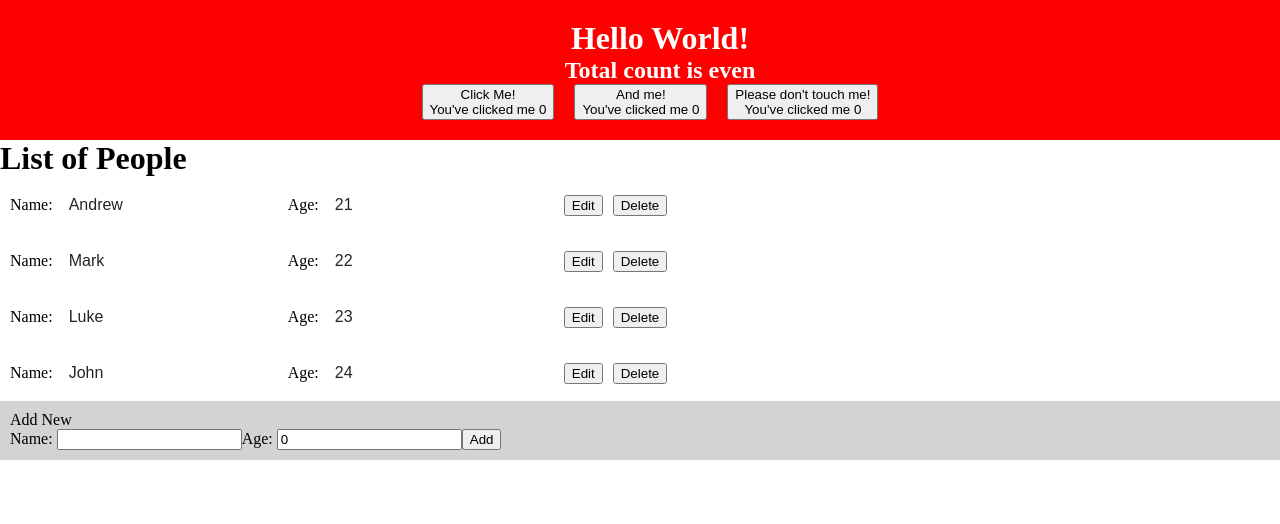
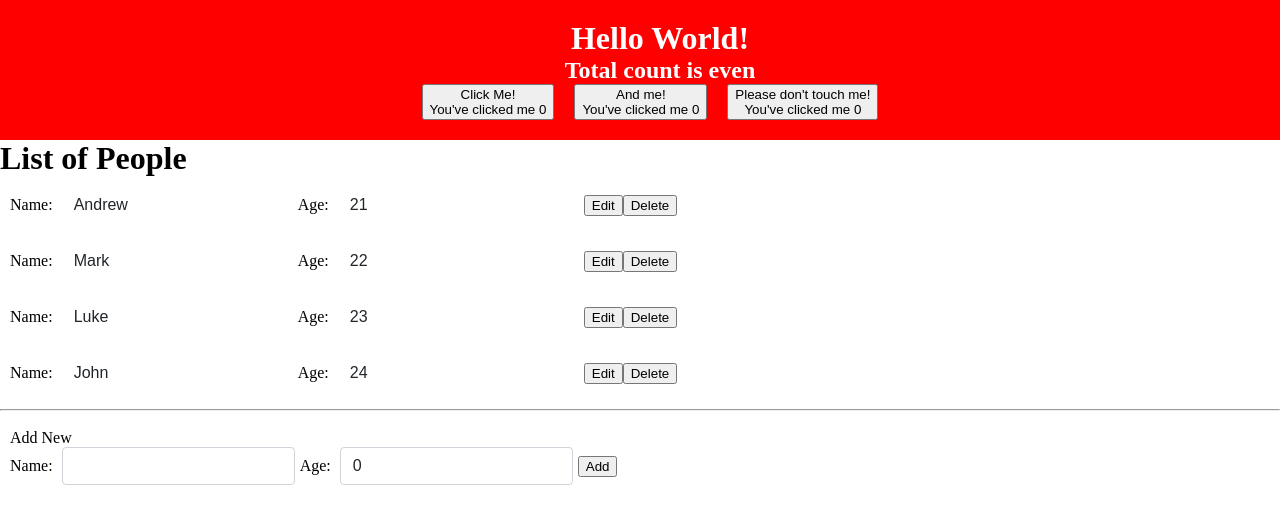
Before and after one commit to kierandesoer/vmer_react_training_to_Stage11, a React app: page / in a window 1280 px wide. Shown: the top 524 px of the page. Built offline with nearby package versions, Linux system fonts and the light colour scheme.

Commit message:
Added Styling for 'Add New' stage 11

```diff
--- a/src/App.css
+++ b/src/App.css
@@ -4,6 +4,7 @@
     border: none;
     outline: none;
     padding: 6px 12px;
+    margin: 0px 5px;
     font-size: 16px;
     font-weight: 400;
     line-height: 1.5;
@@ -11,11 +12,13 @@
     background-color: #ffffff;
     background-clip: padding-box;
     /* appearance: none; */
+
 }
 
 /* display input boxes */
 .displayInputBoxes_true {
     padding: 6px 12px;
+    margin: 0px 5px;
     font-size: 16px;
     font-weight: 400;
     line-height: 1.5;
--- a/src/App.tsx
+++ b/src/App.tsx
@@ -72,16 +72,17 @@ const editPerson = (originalPersonDetails, newPersonDetails) => {
         <h1>List of People</h1>
         {people.map((person) => <Person person={person} deletePerson={deletePerson} editPerson={editPerson} />)}
       </div>
-      <div style={{ backgroundColor: 'lightgrey', padding: 10,  }}>
+      <hr></hr>
+      <div style={{ padding: 10,  }}>
         {/*
           The htmlFor property sets or returns the value of the for attribute of a label.
           The for attribute specifies which form element a label is bound to.
         */}
         Add New <br />
         <label htmlFor="personName">Name: </label>
-        <input type='text' id='personName' value={personName} onChange={(e) => setPersonName(e.target.value)} />
+        <input className={"displayInputBoxes_true"} type='text' id='personName' value={personName} onChange={(e) => setPersonName(e.target.value)} />
         <label htmlFor="personAge">Age: </label>
-        <input type='number' id='personAge' value={personAge} onChange={(e) => setPersonAge(Number(e.target.value))} />
+        <input className={"displayInputBoxes_true"} type='number' id='personAge' value={personAge} onChange={(e) => setPersonAge(Number(e.target.value))} />
         <button type='submit' onClick={() => {
           setPeopleList([...people, {name: personName, age: personAge }])
         }}>Add</ button>
--- a/src/components/Person.tsx
+++ b/src/components/Person.tsx
@@ -33,7 +33,7 @@ export const Person = ({person, deletePerson, editPerson}) => {
             <label htmlFor="editPersonAge">Age: </label>
             <input disabled={!state.editing} className={"displayInputBoxes_" + state.editing} type='number' placeholder="Entner New Age" id='editPersonAge' value={state.updatePersonAge} onChange={(e) => dispatch({ type: 'updatePersonAge', payload: e.target.value })} />
             <button style={{ marginLeft: 10 }} onClick={() => editOnClick({name: person.name, age: person.age}, {name: state.updatePersonName, age: state.updatePersonAge})}>{state.editing ? `Confirm` : `Edit`}</button>
-            <button style={{ marginLeft: 10 }} onClick={() => deletePerson({ name: person.name, age: person.age })}>Delete</button>
+            <button className={"displaInputBoxes_true"} onClick={() => deletePerson({ name: person.name, age: person.age })}>Delete</button>
         </div>
     </div>
 }
```
